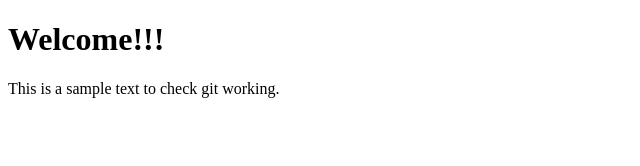
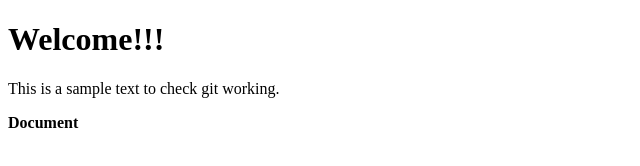
Before and after one commit to JithinSunnyM/datewithgit, a plain HTML site: page index.html in a window 1280 px wide. Shown: the full height of the page, 0-640 px from the left. Drawn offline with Linux system fonts and the light colour scheme.

Commit message:
Index file modified

```diff
--- a/index.html
+++ b/index.html
@@ -8,5 +8,7 @@
 <body>
     <h1>Welcome!!!</h1>
     <p>This is a sample text to check git working.</p>
+
+    <strong>Document</strong>
 </body>
 </html>
```
